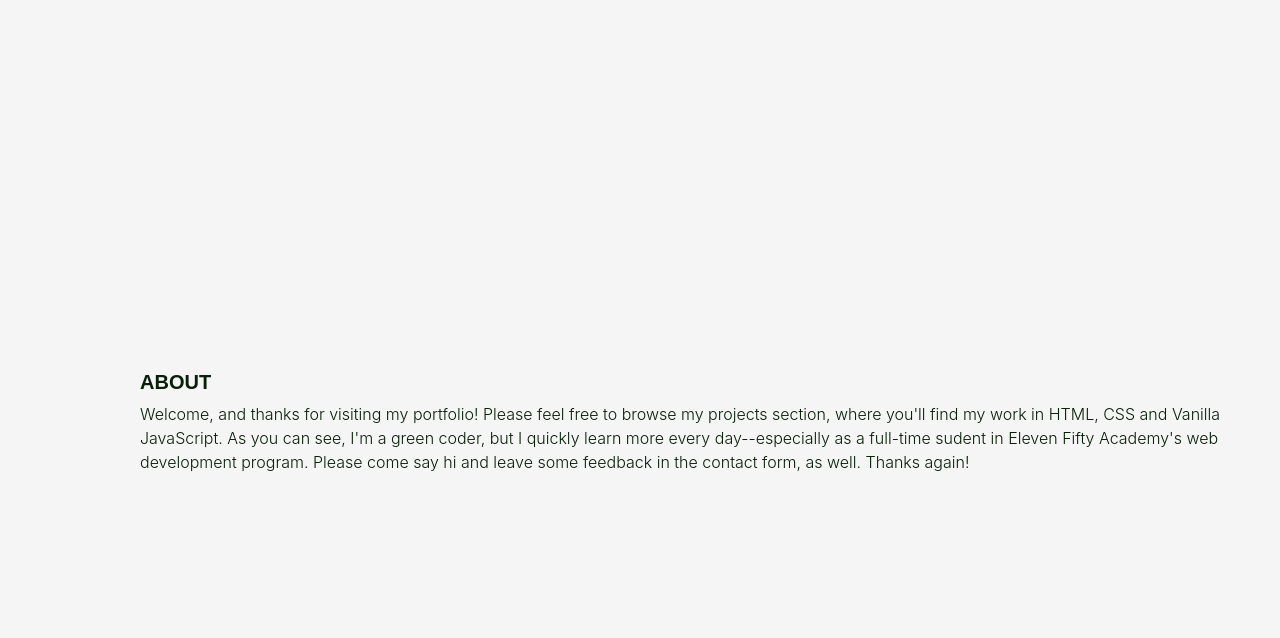
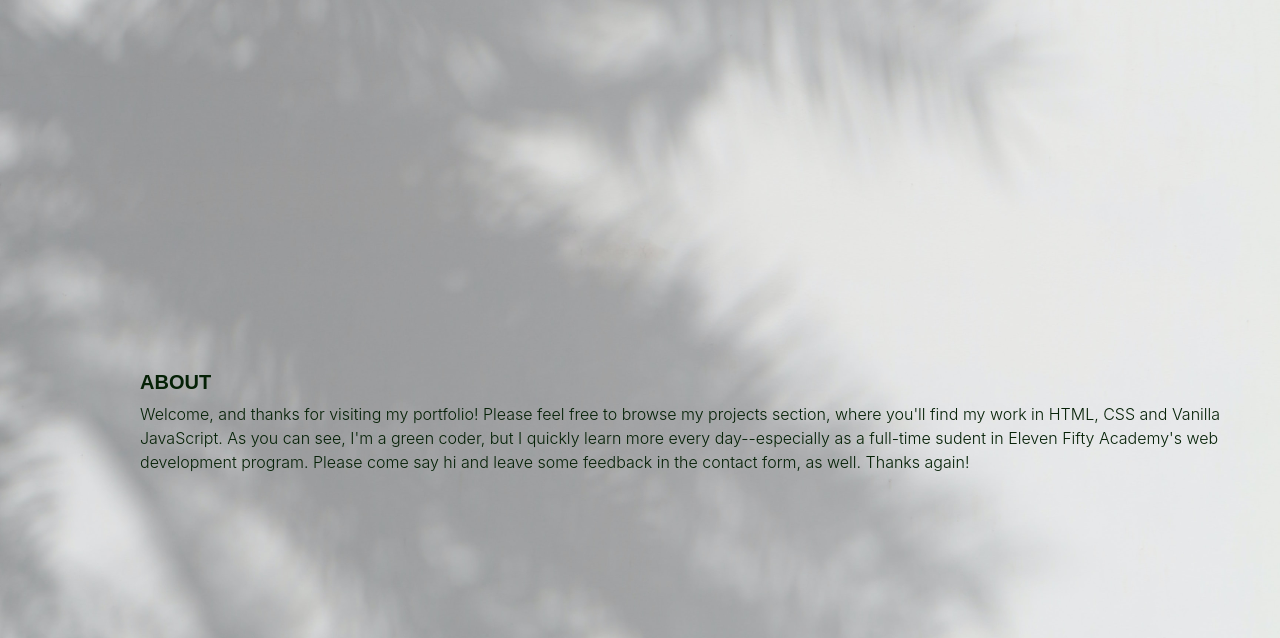
Before and after one commit to shelleyclem/shelleyclem.github.io, a plain HTML site: page index.html in a window 1280 px wide. Shown: the part 462-1100 px from the top of the page. Drawn offline with nearby package versions, Linux system fonts and the light colour scheme; a web font is replaced by a local one.

Commit message:
added background image

```diff
--- a/index.html
+++ b/index.html
@@ -18,7 +18,7 @@
 <body>
 
     <div class="wrapper">
-
+    <div class="background">
 
       <!-- Nav Bar -->
       <nav class="navbar sticky-top navbar-expand-lg navbar-light bg-whitesmoke">
@@ -47,7 +47,7 @@
     <header class="container" id="heading">
         <div class="row">
             <p><h1>Shelley Clem</h1></p>
-            <h4>Junior Web Developer</h4>
+            <h4>Web Development Student</h4>
           </div>
         </header>
     <!-- About -->
@@ -195,7 +195,7 @@
           <br>
           </footer>
         </div>
-
+    </div>
     </div>
 
     <script src="https://cdn.jsdelivr.net/npm/bootstrap@5.0.1/dist/js/bootstrap.bundle.min.js" integrity="sha384-gtEjrD/SeCtmISkJkNUaaKMoLD0//ElJ19smozuHV6z3Iehds+3Ulb9Bn9Plx0x4" crossorigin="anonymous"></script>
--- a/style.css
+++ b/style.css
@@ -3,6 +3,12 @@
 .wrapper {
     background-color: whitesmoke;
     overflow-x: hidden;
+}
+
+.background {
+    background-image: url(./assets/augustine-wong-oebTM5wHTfw-unsplash.jpg);
+    background-size: contain;
+
 }
 
 .container {
```
